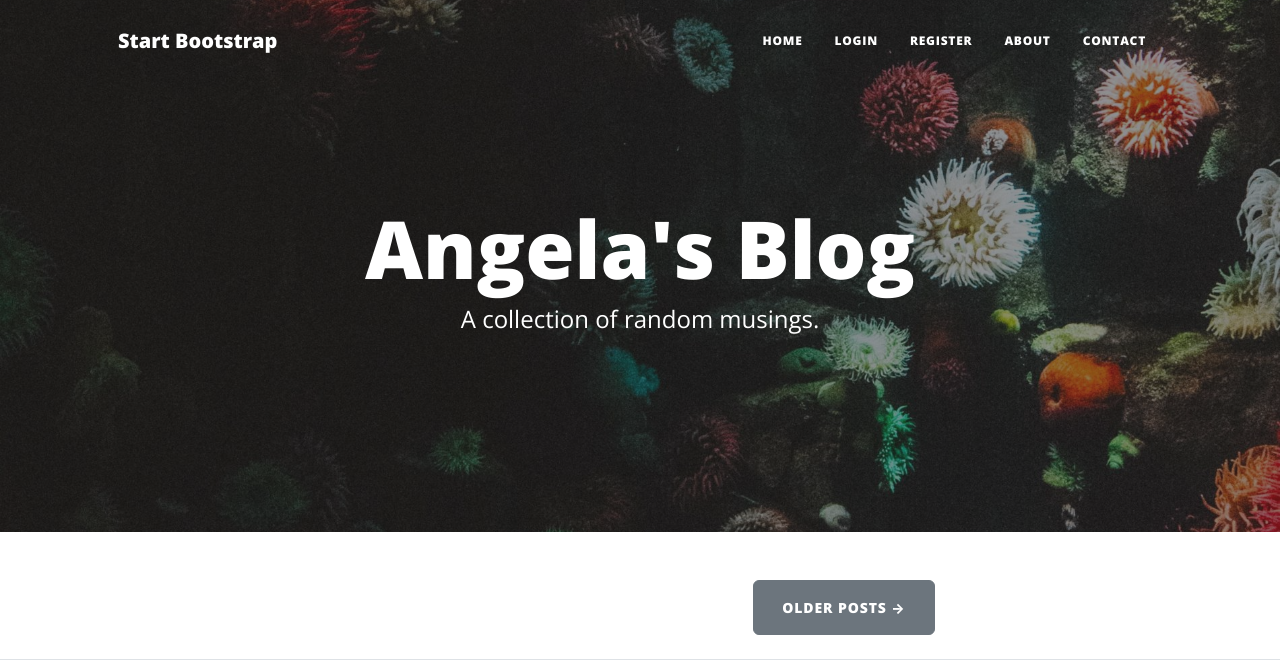
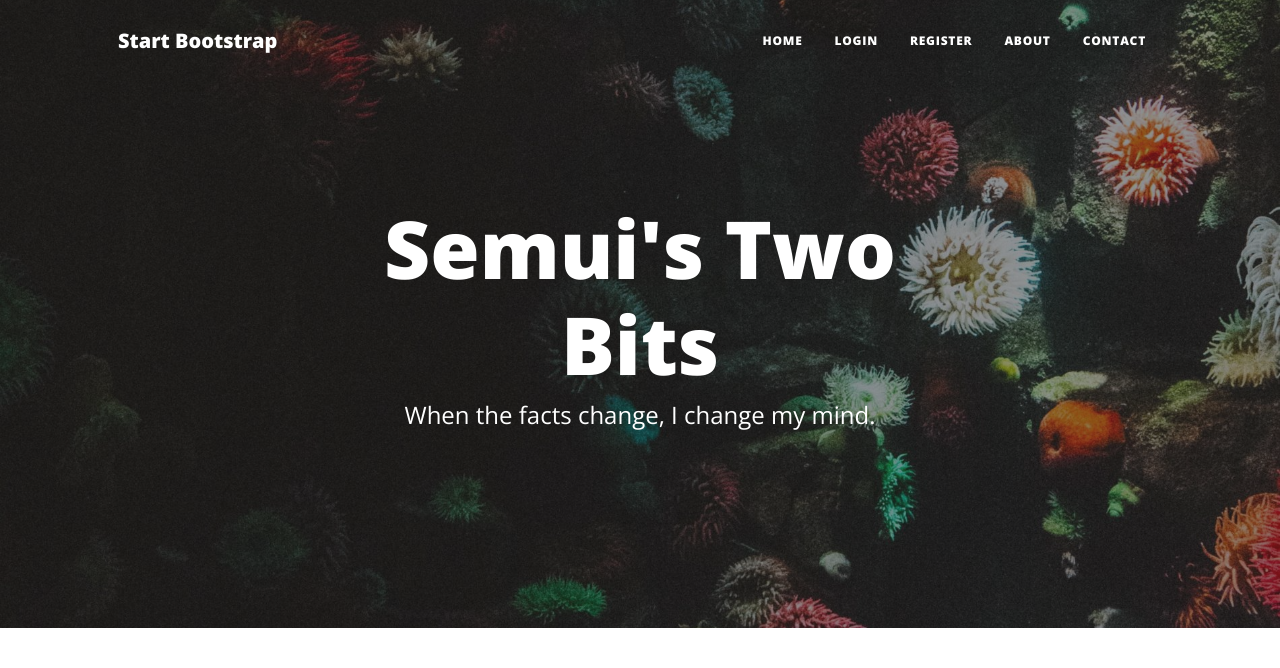
Before and after one commit to semui01/day-71-starting-files-blog-for-deployment, a Flask app: page / in a window 1280 px wide. Shown: the top 668 px of the page. Run offline with Flask 3, Linux system fonts and the light colour scheme; data that the repository does not hold is empty; some libraries are stand-ins or nearby versions.

Commit message:
change description

```diff
--- a/templates/index.html
+++ b/templates/index.html
@@ -9,8 +9,8 @@
     <div class="row gx-4 gx-lg-5 justify-content-center">
       <div class="col-md-10 col-lg-8 col-xl-7">
         <div class="site-heading">
-          <h1>Angela's Blog</h1>
-          <span class="subheading">A collection of random musings.</span>
+          <h1>Semui's Two Bits</h1>
+          <span class="subheading">When the facts change, I change my mind. </span>
         </div>
       </div>
     </div>
```
